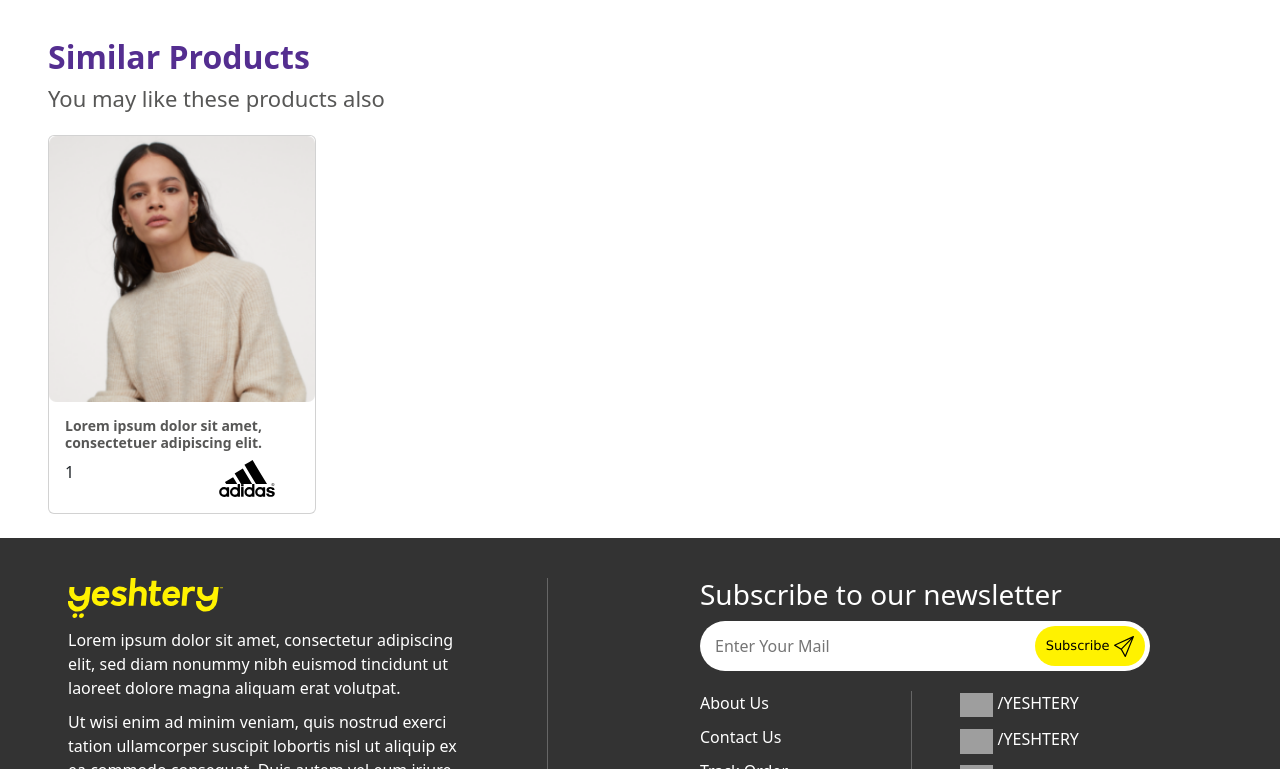
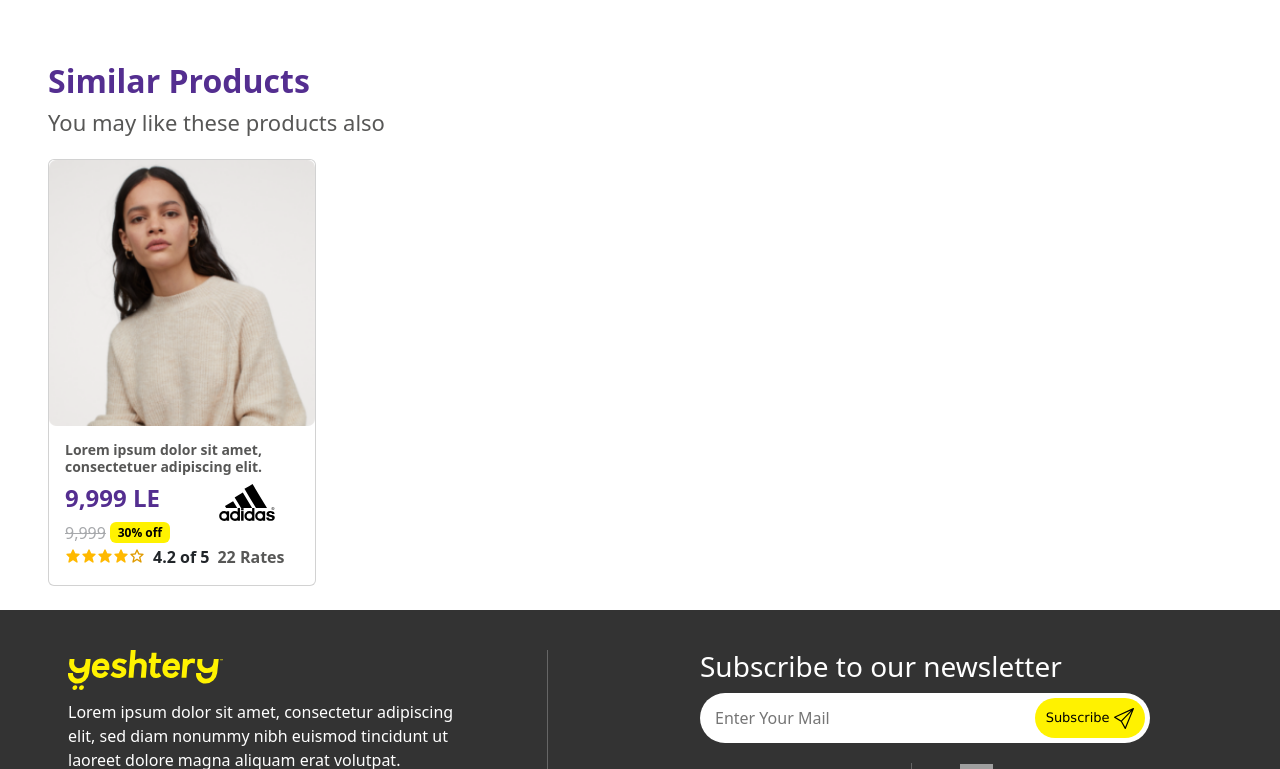
Before and after one commit to MennaAnwar/Nasnav-interview-task, a React (Create React App) app: page /product/1 in a window 1280 px wide. Shown: the part 954-1723 px from the top of the page. Built offline with nearby package versions, Linux system fonts and the light colour scheme; grey boxes are pictures that could not be loaded.

Commit message:
rating component added

```diff
--- a/src/components/ProductCard/Card.jsx
+++ b/src/components/ProductCard/Card.jsx
@@ -1,5 +1,7 @@
 import React from "react";
 import "./Card.scss";
+import Price from "../ProductData/Price/Price";
+import Rating from "../ProductData/Rating/Rating";
 
 const Card = ({ product }) => {
   return (
@@ -13,12 +15,17 @@ const Card = ({ product }) => {
       <div class="card-body">
         <h6 class="card-title">{product.title}</h6>
         <div className="row">
-          <div className="col-6">1</div>
+          <div className="col-6">
+            <Price product={product} />
+          </div>
           <div className="col-6 d-flex justify-content-center">
             <img className="brand" src="/images/adidas.svg" />
           </div>
         </div>
-        {/* rating */}
+        <div className="justify-content-center">
+          <Rating product={product} />
+        </div>
+
         {/* footer of card */}
       </div>
     </div>
--- a/src/components/ProductData/Price/Price.jsx
+++ b/src/components/ProductData/Price/Price.jsx
@@ -3,11 +3,11 @@ import React from "react";
 
 const Price = ({ product }) => {
   return (
-    <div className="price-discount d-flex align-items-center">
-      <h4 className="current-price">
+    <div className="price-discount d-flex align-items-center flex-wrap">
+      <h4 className="current-price me-1">
         {product.currentPrice} {product.currency}
       </h4>
-      <span className="old-price mx-5">{product.oldPrice}</span>
+      <span className="old-price me-1">{product.oldPrice}</span>
       <span className="badge discount">{product.discount} off</span>
     </div>
   );
--- a/src/components/ProductData/ProductData.jsx
+++ b/src/components/ProductData/ProductData.jsx
@@ -2,6 +2,7 @@ import React from "react";
 import "./ProductData.scss";
 import QuantitySelector from "./QuantitySelector";
 import Price from "./Price/Price";
+import Rating from "./Rating/Rating";
 
 const ProductData = ({ product }) => {
   const sizes = ["Small", "Medium", "Large", "X Large", "XX Large"];
@@ -11,6 +12,7 @@ const ProductData = ({ product }) => {
       <img src="/images/adidas.svg" alt="adidas" />
       <h5>{product.title}</h5>
       <h6 className="gender">{product.gender}</h6>
+      <Rating product={product} />
       <Price product={product} />
       <hr className="hr" />
       <div className="size">
--- /dev/null
+++ b/src/components/ProductData/Rating/Rating.jsx
@@ -0,0 +1,20 @@
+import React from "react";
+import "./Rating.scss";
+
+const Rating = ({ product }) => {
+  return (
+    <div className="d-flex rating">
+      <div className="stars">
+        <i class="bx bxs-star"></i>
+        <i class="bx bxs-star"></i>
+        <i class="bx bxs-star"></i>
+        <i class="bx bxs-star"></i>
+        <i class="bx bx-star"></i>
+      </div>
+      <div className="number ms-2">{product.stars} of 5</div>
+      <div className="rates ms-2">{product.rating} Rates</div>
+    </div>
+  );
+};
+
+export default Rating;
--- /dev/null
+++ b/src/components/ProductData/Rating/Rating.scss
@@ -0,0 +1,18 @@
+.rating {
+  .bx {
+    font-size: 16px;
+  }
+  .bxs-star {
+    color: #ffb900;
+  }
+  .bx-star {
+    color: #e09b00;
+  }
+  .number {
+    font-weight: bold;
+  }
+  .rates {
+    color: #575756;
+    font-weight: bold;
+  }
+}
```
